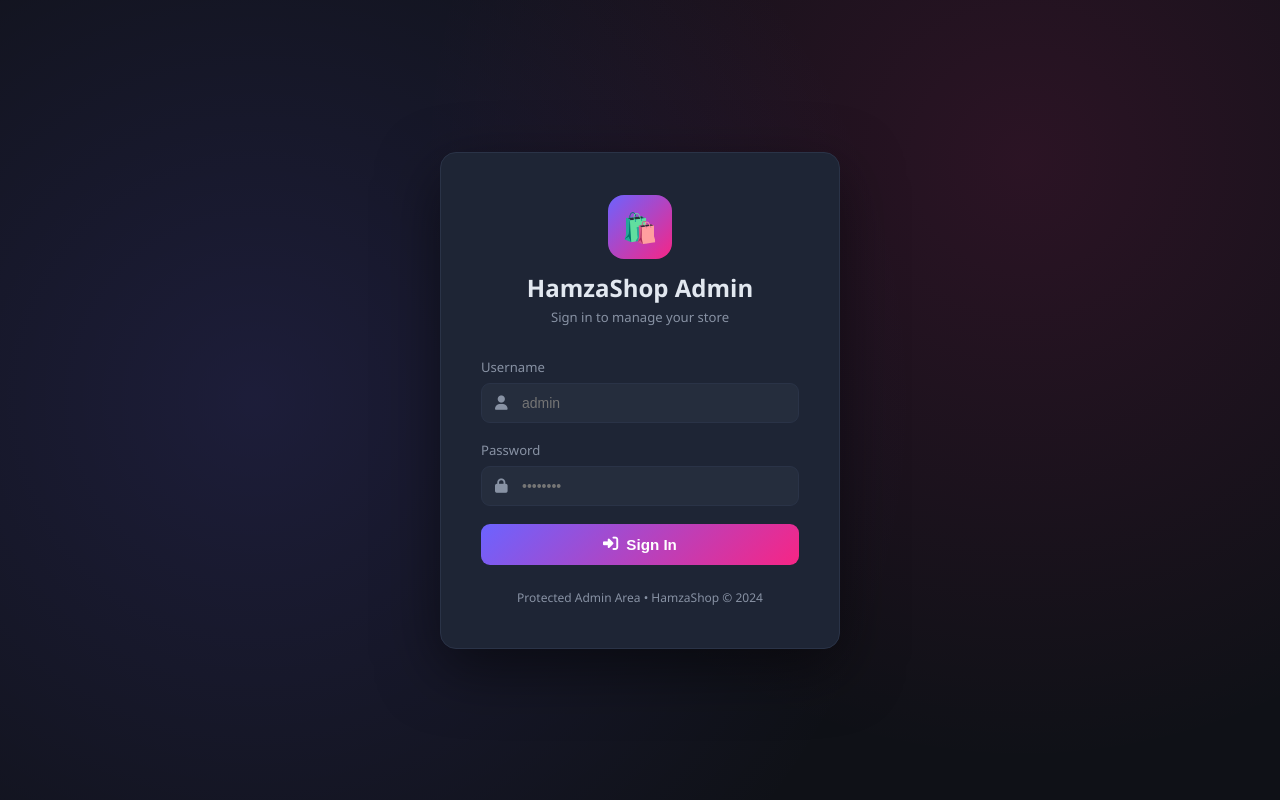
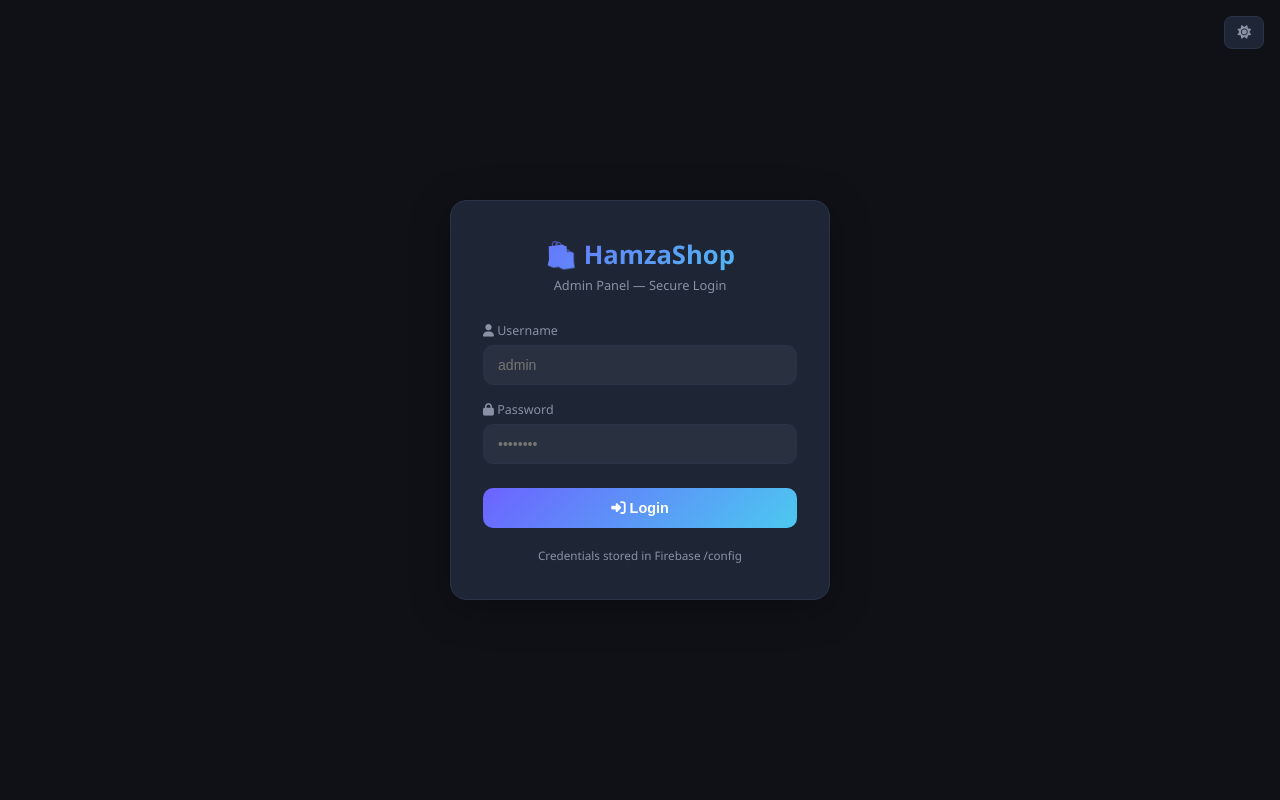
Before and after one commit to hamza38954017/ownshop, a Flask app: page /login in a window 1280 px wide. Run offline with Flask 3, Linux system fonts and the light colour scheme; parts of the project's set-up code (start-up, migrations or seed data) failed here and were passed over.

Commit message:
Update login.html

```diff
--- a/templates/login.html
+++ b/templates/login.html
@@ -1,84 +1,73 @@
 <!DOCTYPE html>
-<html lang="en">
+<html lang="en" data-theme="dark">
 <head>
 <meta charset="UTF-8"/>
-<meta name="viewport" content="width=device-width,initial-scale=1"/>
-<title>Admin Login — HamzaShop</title>
+<meta name="viewport" content="width=device-width,initial-scale=1.0"/>
+<title>Login — Admin Panel</title>
 <link rel="stylesheet" href="https://cdnjs.cloudflare.com/ajax/libs/font-awesome/6.5.0/css/all.min.css"/>
 <style>
+:root[data-theme="dark"]{--bg:#0f1117;--card:#1e2535;--accent:#6c63ff;--text:#e2e8f0;--muted:#8892a4;--border:#2a3347;--red:#e74c3c}
+:root[data-theme="light"]{--bg:#f0f2f5;--card:#ffffff;--accent:#6c63ff;--text:#1e293b;--muted:#64748b;--border:#e2e8f0;--red:#dc2626}
 *{margin:0;padding:0;box-sizing:border-box}
-body{
-  font-family:'Segoe UI',system-ui,sans-serif;
-  background:#0f1117;
-  min-height:100vh;
-  display:flex;align-items:center;justify-content:center;
-  background-image:
-    radial-gradient(circle at 20% 50%,rgba(108,99,255,.15) 0%,transparent 60%),
-    radial-gradient(circle at 80% 20%,rgba(247,37,133,.12) 0%,transparent 50%);
-}
-.login-box{
-  background:#1e2535;border:1px solid #2a3347;border-radius:16px;
-  padding:42px 40px;width:100%;max-width:400px;
-  box-shadow:0 20px 60px rgba(0,0,0,.5);
-}
-.logo{text-align:center;margin-bottom:32px}
-.logo-icon{width:64px;height:64px;border-radius:16px;margin:0 auto 12px;
-  background:linear-gradient(135deg,#6c63ff,#f72585);
-  display:flex;align-items:center;justify-content:center;font-size:1.8rem}
-.logo h1{font-size:1.5rem;font-weight:700;color:#e2e8f0}
-.logo p{font-size:.82rem;color:#8892a4;margin-top:4px}
-.form-group{margin-bottom:18px}
-.form-label{display:block;font-size:.82rem;color:#8892a4;margin-bottom:7px;font-weight:500}
-.input-wrap{position:relative}
-.input-wrap i{position:absolute;left:14px;top:50%;transform:translateY(-50%);color:#8892a4;font-size:.9rem}
-.form-control{
-  width:100%;background:#252d3d;border:1px solid #2a3347;
-  color:#e2e8f0;padding:11px 14px 11px 40px;border-radius:9px;font-size:.875rem;transition:.2s
-}
-.form-control:focus{outline:none;border-color:#6c63ff;box-shadow:0 0 0 3px rgba(108,99,255,.15)}
-.btn-login{
-  width:100%;padding:12px;background:linear-gradient(135deg,#6c63ff,#f72585);
-  color:#fff;border:none;border-radius:9px;font-size:.95rem;font-weight:600;
-  cursor:pointer;transition:.2s;margin-top:8px;
-  display:flex;align-items:center;justify-content:center;gap:8px
-}
-.btn-login:hover{opacity:.9;transform:translateY(-1px)}
-.error{background:rgba(231,76,60,.15);border:1px solid rgba(231,76,60,.3);
-  color:#e74c3c;padding:10px 14px;border-radius:8px;font-size:.83rem;margin-bottom:18px;
+body{font-family:'Segoe UI',system-ui,sans-serif;background:var(--bg);color:var(--text);
+  min-height:100vh;display:flex;align-items:center;justify-content:center;padding:20px}
+.card{background:var(--card);border:1px solid var(--border);border-radius:16px;
+  padding:36px 32px;width:100%;max-width:380px;box-shadow:0 8px 40px rgba(0,0,0,.3)}
+.logo{text-align:center;margin-bottom:28px}
+.logo h1{font-size:1.6rem;font-weight:700;background:linear-gradient(135deg,#6c63ff,#4cc9f0);
+  -webkit-background-clip:text;-webkit-text-fill-color:transparent;margin-bottom:4px}
+.logo p{font-size:.8rem;color:var(--muted)}
+.form-group{margin-bottom:16px}
+.form-label{display:block;font-size:.78rem;color:var(--muted);margin-bottom:6px;font-weight:500}
+.form-control{width:100%;background:rgba(255,255,255,.05);border:1px solid var(--border);
+  color:var(--text);padding:11px 14px;border-radius:10px;font-size:.88rem;transition:.15s}
+.form-control:focus{outline:none;border-color:var(--accent);box-shadow:0 0 0 3px rgba(108,99,255,.12)}
+.btn{width:100%;padding:12px;background:linear-gradient(135deg,#6c63ff,#4cc9f0);
+  color:#fff;border:none;border-radius:10px;font-size:.9rem;font-weight:600;
+  cursor:pointer;transition:.2s;margin-top:8px}
+.btn:hover{opacity:.9;transform:translateY(-1px)}
+.alert{padding:10px 14px;border-radius:8px;margin-bottom:16px;font-size:.82rem;
+  background:rgba(231,76,60,.12);border:1px solid rgba(231,76,60,.25);color:var(--red);
   display:flex;align-items:center;gap:8px}
-.footer-note{text-align:center;margin-top:24px;font-size:.75rem;color:#8892a4}
+.theme-toggle{position:fixed;top:16px;right:16px;background:var(--card);
+  border:1px solid var(--border);border-radius:8px;padding:8px 12px;
+  cursor:pointer;color:var(--muted);font-size:.85rem}
 </style>
 </head>
 <body>
-<div class="login-box">
+<button class="theme-toggle" onclick="toggleTheme()"><i class="fa-solid fa-sun" id="ti"></i></button>
+<div class="card">
   <div class="logo">
-    <div class="logo-icon">🛍️</div>
-    <h1>HamzaShop Admin</h1>
-    <p>Sign in to manage your store</p>
+    <h1>🛍️ HamzaShop</h1>
+    <p>Admin Panel — Secure Login</p>
   </div>
-  {% if error %}
-  <div class="error"><i class="fa-solid fa-triangle-exclamation"></i>{{ error }}</div>
-  {% endif %}
+  {% with messages = get_flashed_messages(with_categories=true) %}
+    {% for cat,msg in messages %}
+      <div class="alert"><i class="fa-solid fa-triangle-exclamation"></i>{{ msg }}</div>
+    {% endfor %}
+  {% endwith %}
   <form method="POST">
     <div class="form-group">
-      <label class="form-label">Username</label>
-      <div class="input-wrap">
-        <i class="fa-solid fa-user"></i>
-        <input name="username" class="form-control" placeholder="admin" required autocomplete="username"/>
-      </div>
+      <label class="form-label"><i class="fa-solid fa-user"></i> Username</label>
+      <input type="text" name="username" class="form-control" required autocomplete="username" placeholder="admin"/>
     </div>
     <div class="form-group">
-      <label class="form-label">Password</label>
-      <div class="input-wrap">
-        <i class="fa-solid fa-lock"></i>
-        <input name="password" type="password" class="form-control" placeholder="••••••••" required autocomplete="current-password"/>
-      </div>
+      <label class="form-label"><i class="fa-solid fa-lock"></i> Password</label>
+      <input type="password" name="password" class="form-control" required autocomplete="current-password" placeholder="••••••••"/>
     </div>
-    <button type="submit" class="btn-login">
-      <i class="fa-solid fa-right-to-bracket"></i> Sign In
-    </button>
+    <button type="submit" class="btn"><i class="fa-solid fa-right-to-bracket"></i> Login</button>
   </form>
-  <p class="footer-note">Protected Admin Area • HamzaShop © 2024</p>
+  <p style="text-align:center;margin-top:20px;font-size:.73rem;color:var(--muted)">
+    Credentials stored in Firebase /config
+  </p>
 </div>
+<script>
+const h=document.documentElement;
+const t=localStorage.getItem('theme')||'dark';
+h.setAttribute('data-theme',t);
+updateIcon(t);
+function toggleTheme(){const c=h.getAttribute('data-theme');const n=c==='dark'?'light':'dark';h.setAttribute('data-theme',n);localStorage.setItem('theme',n);updateIcon(n);}
+function updateIcon(t){document.getElementById('ti').className=t==='dark'?'fa-solid fa-sun':'fa-solid fa-moon';}
+</script>
 </body>
 </html>
```
